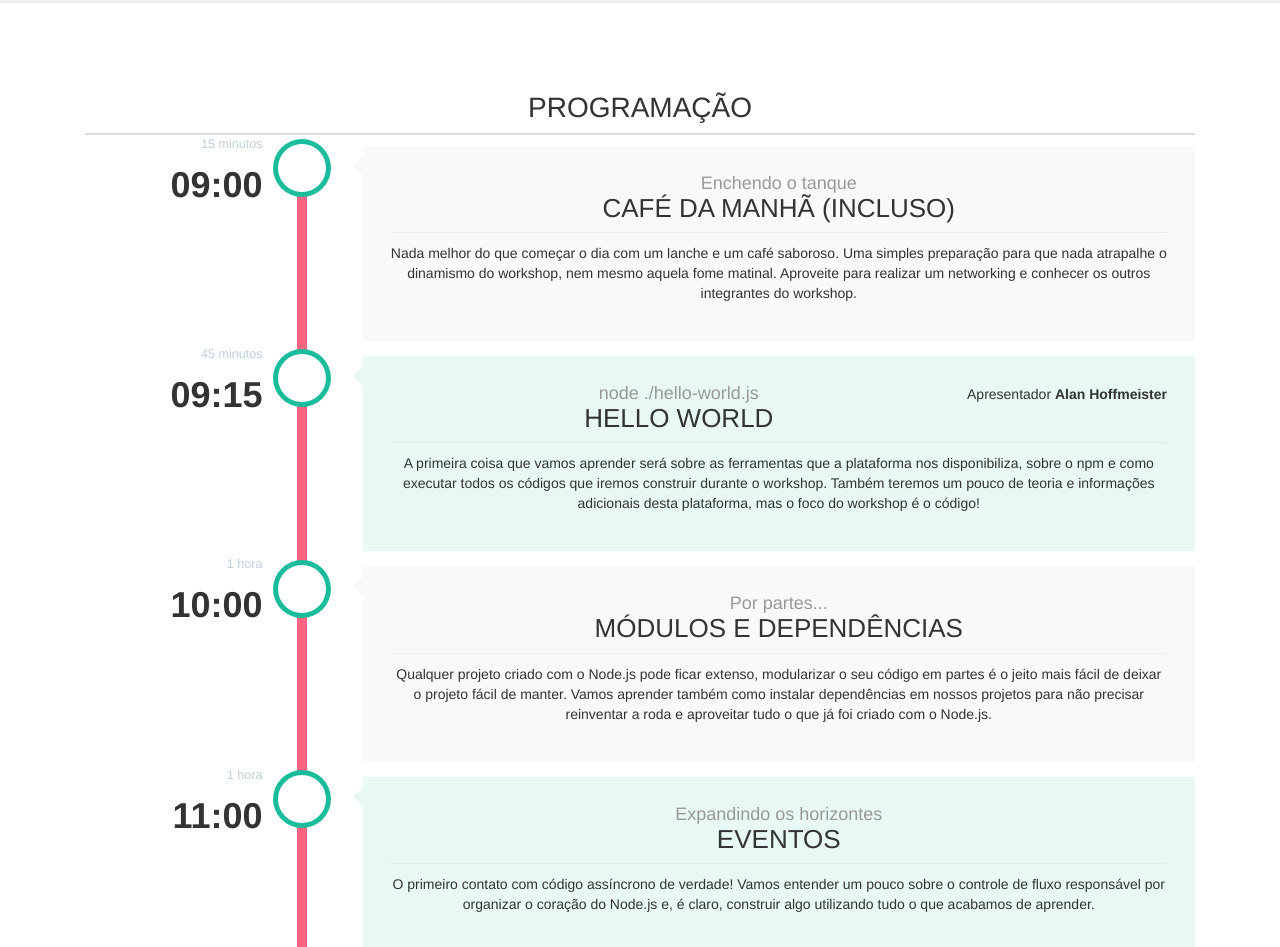
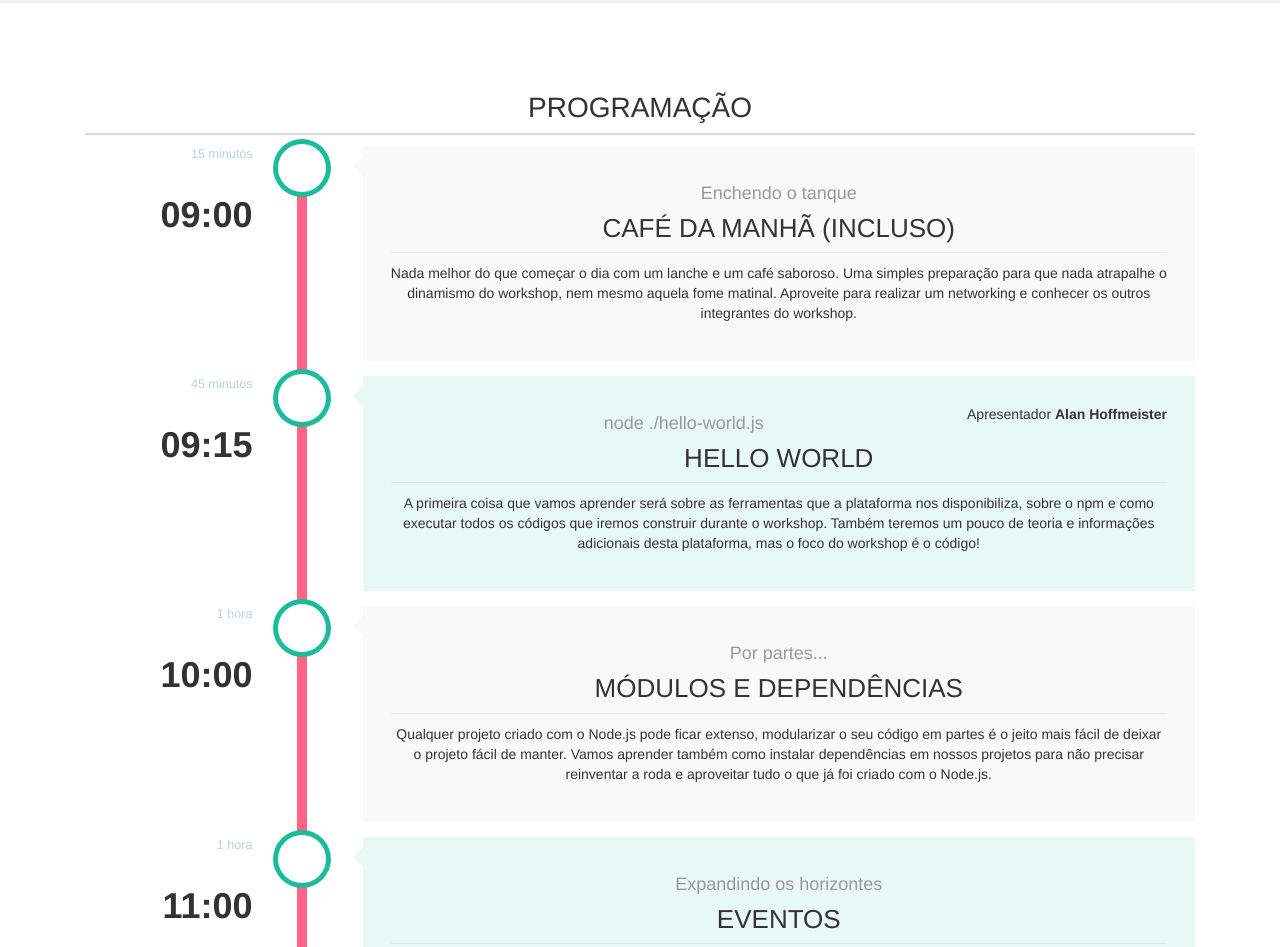
Before and after one commit to iacapuca/Forum-Nordestino-da-Bicicleta, a website with bundled scripts: page index.html in a window 1280 px wide. Shown: the part 920-1867 px from the top of the page. Built offline with nearby package versions, Linux system fonts and the light colour scheme; a script that the page names is missing; files whose address does not match are found by name.

Commit message:
padding do organizadores

```diff
--- a/css/style.css
+++ b/css/style.css
@@ -562,6 +562,7 @@ button.expand:hover {
     }
 }
 /* FAQ */
+
 .white {
     color: white;
 }
@@ -595,8 +596,6 @@ button.expand:hover {
     color: #fff !important;
 }
 
-
-
 .box > .icon > .info {
     margin-top: -24px;
     background: rgba(0, 0, 0, 0.04);
@@ -626,3 +625,7 @@ button.expand:hover {
     height: 30px;
 }
 /*  FIM FAQ */
+
+.secao span {
+    padding: 10px;
+}
```
Lines whose indentation alone changed are shown as unchanged.
